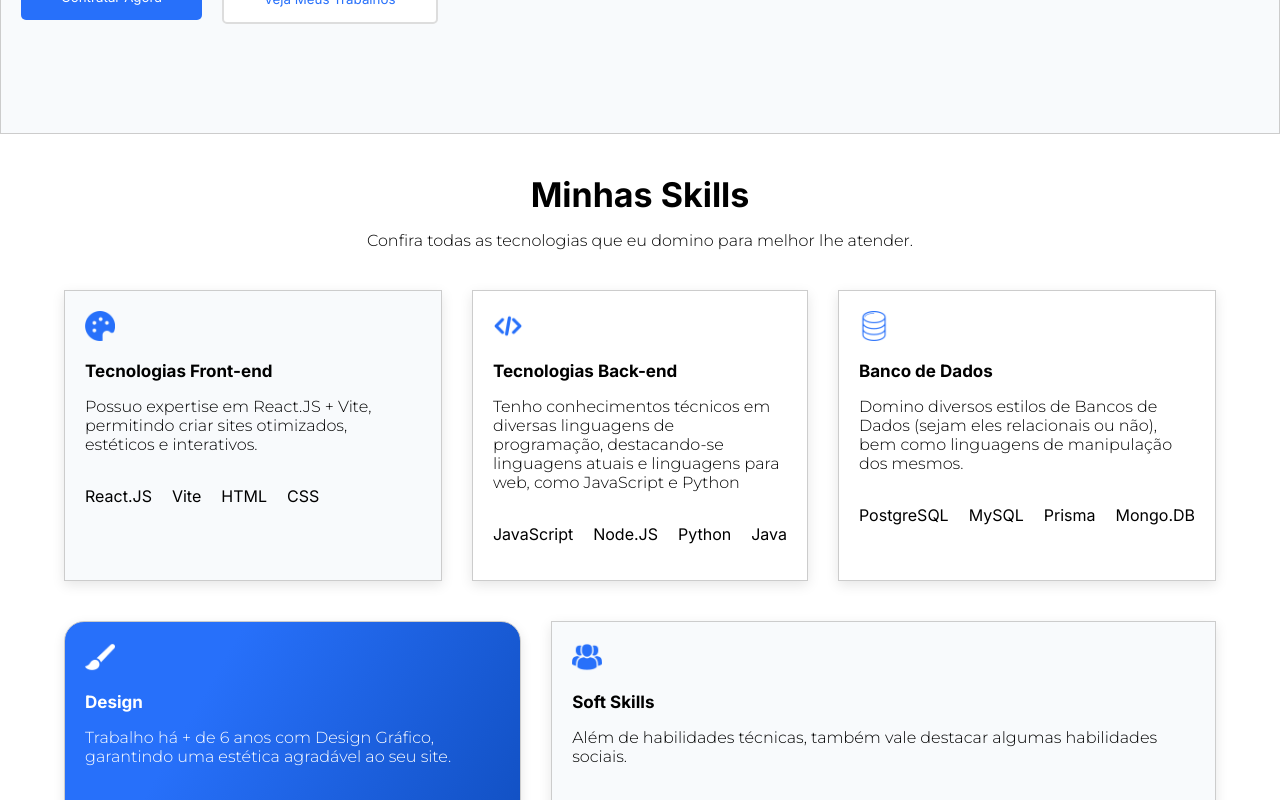
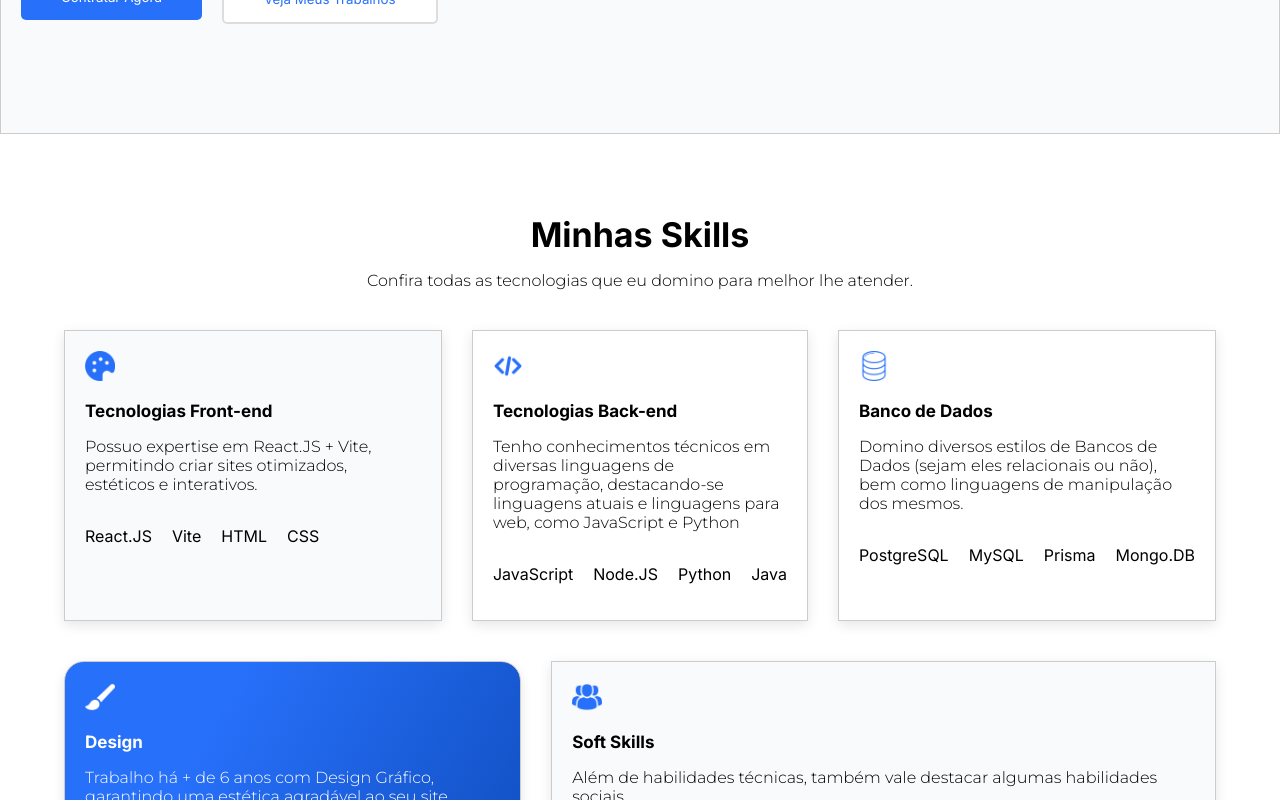
Before and after one commit to codArtic0/portfolio, a React (Vite) app: page / in a window 1280 px wide. Shown: the part 680-1480 px from the top of the page. Built offline with nearby package versions, Linux system fonts and the light colour scheme.

Commit message:
STYLE: Spacing between pages

```diff
--- a/src/styles/Skills.css
+++ b/src/styles/Skills.css
@@ -3,6 +3,7 @@
     align-items: center;
     justify-content: center;
     flex-direction: column;
+    padding: 40px 0px;
 }
 
 .cards-group{
```
